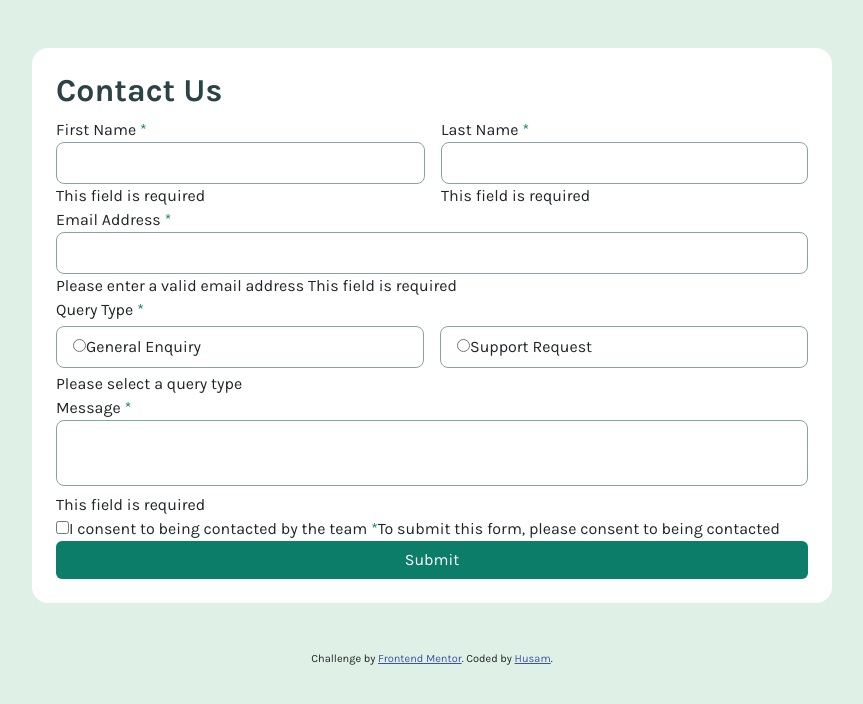
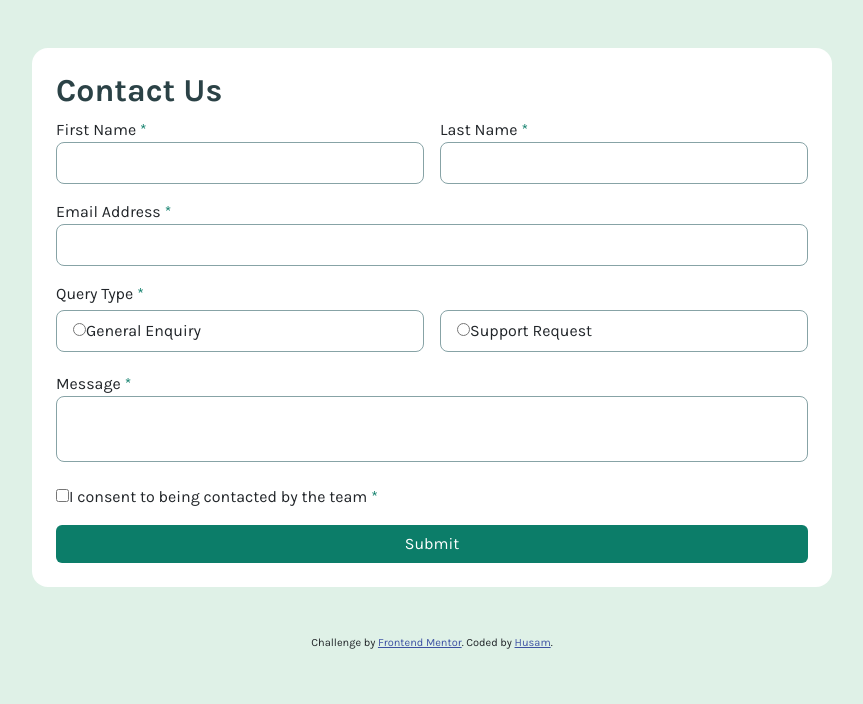
Before and after one commit to husamXA1/contact-form, a React (Vite) app: page / in a window 1280 px wide. Shown: the top 704 px of the page, without its empty margins (208-1071 px from the left). Built offline with nearby package versions, Linux system fonts and the light colour scheme; the HTML template or start-up script is replaced by a standard one.

Commit message:
handled error messages

```diff
--- a/src/App.css
+++ b/src/App.css
@@ -41,6 +41,15 @@ input[type=email] {
   outline: none;
 }
 
+input.error,
+textarea.error {
+  border-color: hsl(0, 66%, 56%);
+}
+
+p.error {
+  color: hsl(0, 66%, 56%);
+}
+
 /* Contact Form */
 .contact-form {
   width: 90%;
--- a/src/components/ContactForm.tsx
+++ b/src/components/ContactForm.tsx
@@ -1,5 +1,10 @@
 import SuccessMessage from "./SuccessMessage";
 import { useState } from "react";
+
+function validateEmail(email: string): boolean {
+  const emailRegex = /^[a-zA-Z0-9.!#$%&'*+/=?^_`{|}~-]+@[a-zA-Z0-9-]+(?:\.[a-zA-Z0-9-]+)*$/;
+  return emailRegex.test(email);
+}
 
 export default function ContactForm() {
   const [data, setData] = useState({
@@ -11,18 +16,52 @@ export default function ContactForm() {
     consent: false,
   });
 
+  const [messages, setMessages] = useState({
+    fname: "",
+    lname: "",
+    email: "",
+    qtype: "",
+    message: "",
+    consent: "",
+  })
+
+  function sumbitForm(): void {
+    let tmpMessages = {
+      fname: "",
+      lname: "",
+      email: "",
+      qtype: "",
+      message: "",
+      consent: "",
+    }
+    tmpMessages.fname = data.fname? "" : "This field is required"
+    tmpMessages.lname = data.lname? "" : "This field is required"
+
+    if (data.email) {
+      tmpMessages.email = validateEmail(data.email)? "" : "Please enter a vaild email address"
+    } else {
+      tmpMessages.email = "This field is required"
+    }
+    tmpMessages.qtype = data.qtype? "" : "Please select a query type"
+    tmpMessages.message = data.message? "" : "This field is required"
+    tmpMessages.consent = data.consent? "" : "To submit this form, please consent to being contacted"
+
+    setMessages(tmpMessages)
+  }
+
   return (
     <div className="contact-form container p-4 rounded-4 my-5">
       <h2>Contact Us</h2>
 
       <div className="fullname d-sm-flex gap-3">
-        <div className="fname">
+        <div className="fname w-100">
           <label htmlFor="fname" className="required">First Name</label>
           <input
             type="text"
             name="fname"
             id="fname"
             value={data.fname}
+            className={`${messages.fname && "error"}`}
             onChange={(e) => {
               setData((pendingData) => ({
                 ...pendingData,
@@ -30,15 +69,16 @@ export default function ContactForm() {
               }));
             }}
           />
-          This field is required
+          <p className="error">{messages.fname}</p>
         </div>
-        <div className="lname">
+        <div className="lname w-100">
           <label htmlFor="lname" className="required">Last Name</label>
           <input
             type="text"
             name="lname"
             id="lname"
             value={data.lname}
+            className={`${messages.lname && "error"}`}
             onChange={(e) => {
               setData((pendingData) => ({
                 ...pendingData,
@@ -46,7 +86,7 @@ export default function ContactForm() {
               }));
             }}
           />
-          This field is required
+          <p className="error">{messages.lname}</p>
         </div>
       </div>
 
@@ -57,6 +97,7 @@ export default function ContactForm() {
           name="email"
           id="email"
           value={data.email}
+          className={`${messages.email && "error"}`}
           onChange={(e) => {
             setData((pendingData) => ({
               ...pendingData,
@@ -64,7 +105,7 @@ export default function ContactForm() {
             }));
           }}
         />
-        Please enter a valid email address This field is required
+        <p className="error">{messages.email}</p>
       </div>
 
       <div className="query-type">
@@ -101,15 +142,15 @@ export default function ContactForm() {
             <label htmlFor="support_query">Support Request</label>
           </div>
         </div>
-        Please select a query type
+        <p className="error">{messages.qtype}</p>
       </div>
 
       <div className="message">
         <label htmlFor="message" className="required">Message</label>
         <textarea
-          className="w-100"
           name="message"
           id="message"
+          className={`${messages.message && "error"}`}
           onChange={(e) => {
             setData((pendingData) => ({
               ...pendingData,
@@ -117,7 +158,7 @@ export default function ContactForm() {
             }));
           }}
         ></textarea>
-        This field is required
+        <p className="error">{messages.message}</p>
       </div>
 
       <div className="consent">
@@ -136,10 +177,10 @@ export default function ContactForm() {
         <label htmlFor="consent" className="required">
           I consent to being contacted by the team
         </label>
-        To submit this form, please consent to being contacted
+        <p className="error">{messages.consent}</p>
       </div>
 
-      <button className="btn w-100">Submit</button>
+      <button className="btn w-100" onClick={sumbitForm}>Submit</button>
 
       {false && <SuccessMessage />}
     </div>
```
